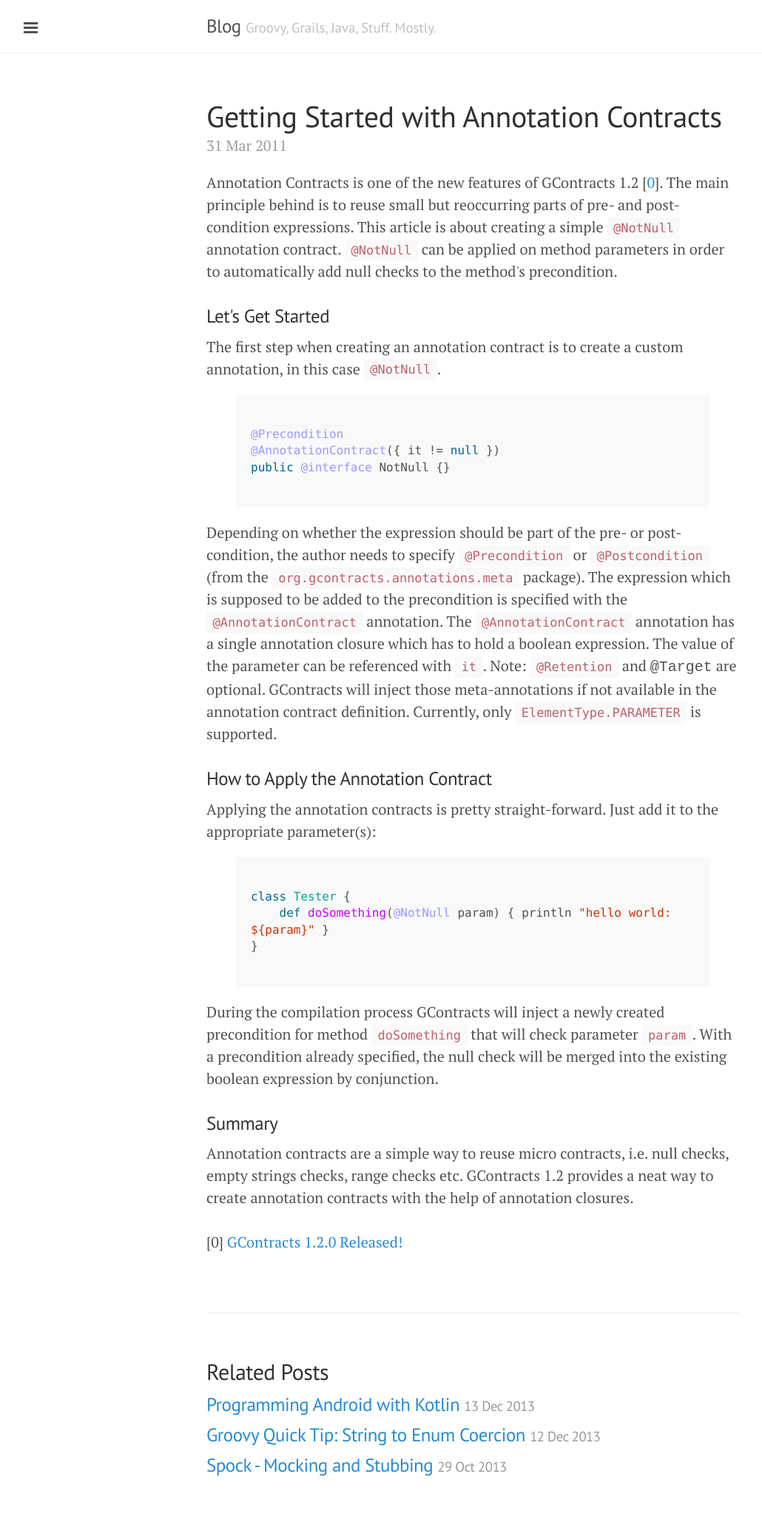
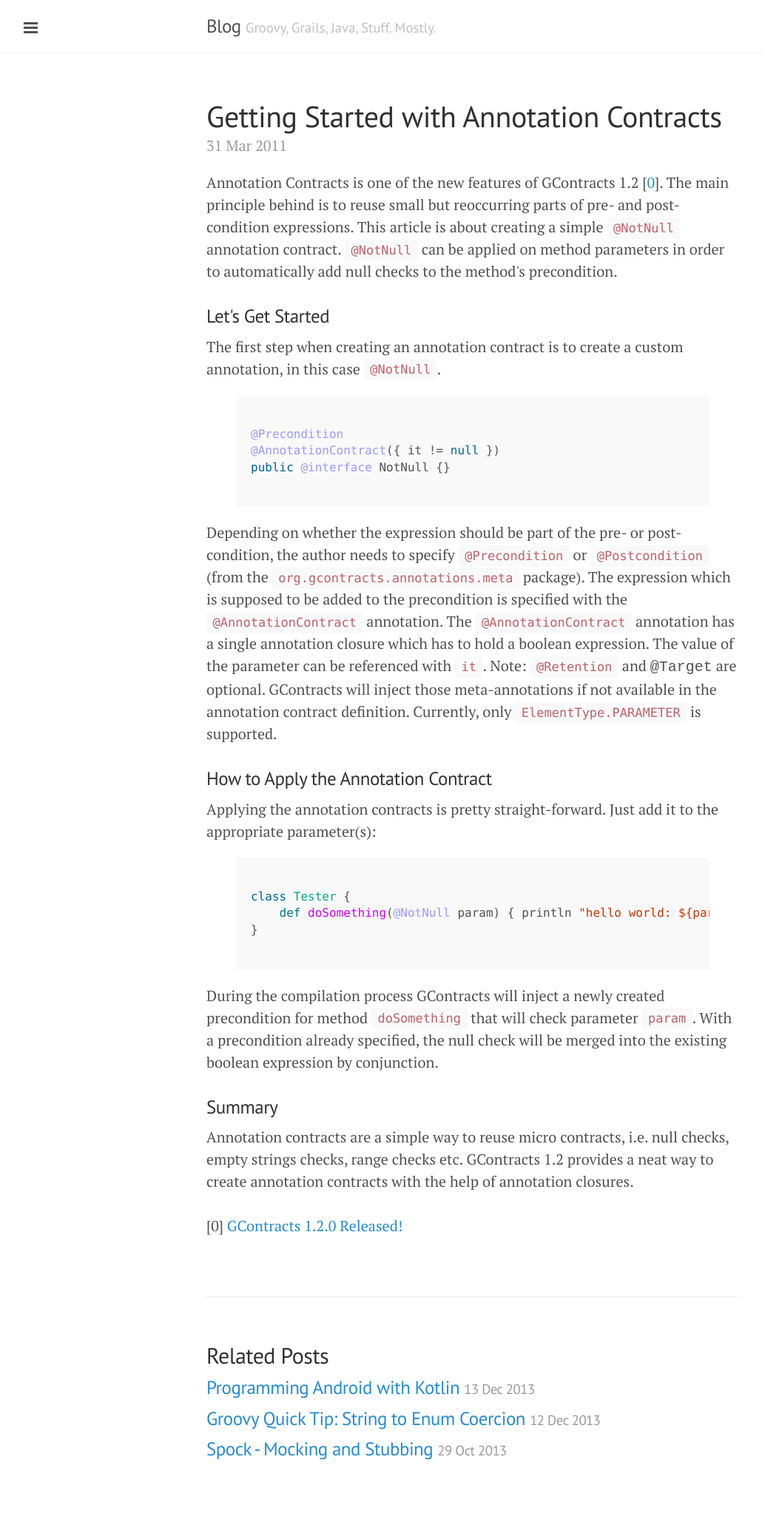
Before and after one commit to andresteingress/andresteingress.github.io, a Jekyll site: the page built from _posts/2011-03-31-getting-started-with-annotation-contracts.html, in a window 1280 px wide. Shown: the whole page at 74% size, without its empty margins (1-1031 px from the left). Built offline with Jekyll 4.4.1, drawn with Linux system fonts in a browser that asks for light colours; Markdown is read by kramdown in place of the engine named in the settings; comment, search, counter and statistics services are not loaded; after the commit the page ends 2034 px from its top, so only the background shows below that.

Commit message:
added scrollbar to source code exmaples

```diff
--- a/public/css/poole.css
+++ b/public/css/poole.css
@@ -400,3 +400,12 @@
     border-bottom-right-radius: 4px;
   }
 }
+
+.highlight pre {
+  white-space: pre;
+  overflow: auto;
+}
+
+code span {
+  white-space:nowrap;
+}
```
